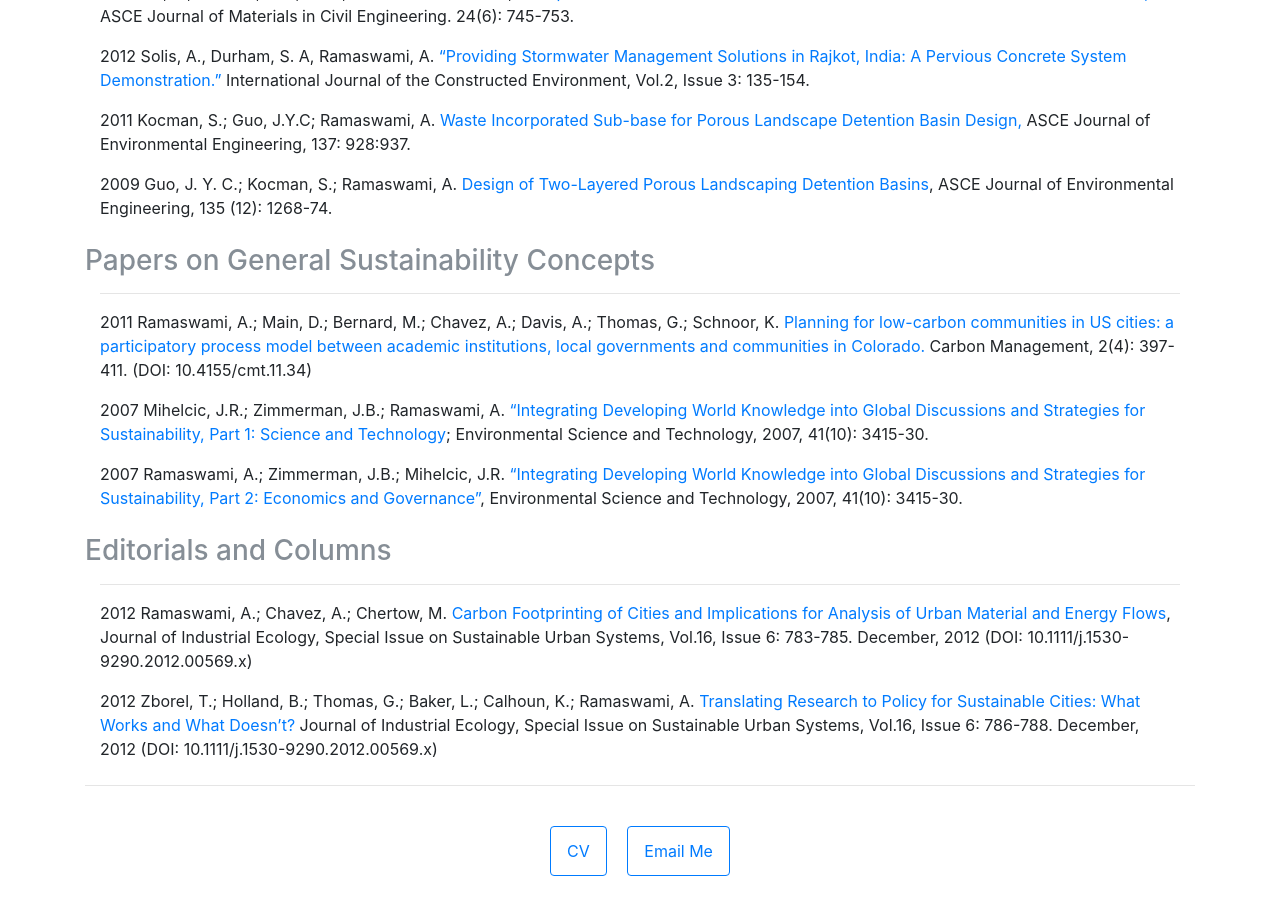
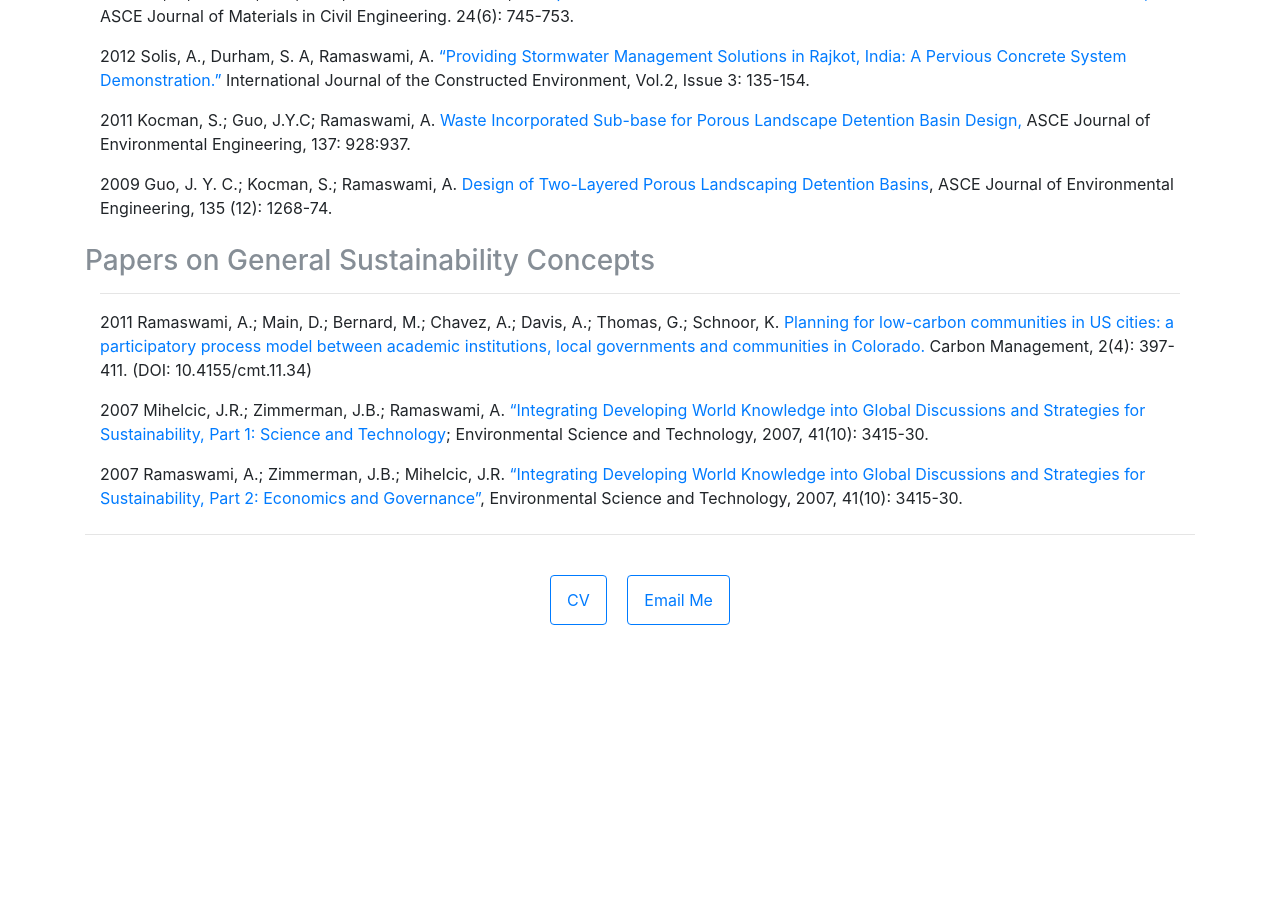
Before and after one commit to anuramaswami/anuramaswami.github.io, a Jekyll site: the page built from publications.html, in a window 1280 px wide and 900 px high, scrolled down 904 px. Built offline with Jekyll 4.4.1, drawn with Linux system fonts in a browser that asks for light colours; nearby versions of some CDN libraries; after the commit the page ends 1553 px from its top, so only the background shows below that; some of the changed text lies outside the part shown.

Commit message:
moved editorials and columns to news

```diff
--- a/_includes/navigation.html
+++ b/_includes/navigation.html
@@ -12,7 +12,7 @@
           <a class="nav-link" href="https://anuramaswami.com">About</a>
         </li>
         <li class="nav-item">
-          <a class="nav-link" href="https://anuramaswami.com/news-and-media">News & Media</a>
+          <a class="nav-link" href="https://anuramaswami.com/news">In The News</a>
         </li>
         <li class="nav-item">
           <a class="nav-link" href="https://anuramaswami.com/publications">Publications</a>
--- a/publications.html
+++ b/publications.html
@@ -133,30 +131,7 @@
             and Governance”</a>, Environmental Science and Technology, 2007, 41(10): 3415-30. </p>
         </div>
       </div> <!-- end container -->
-
     </div> <!-- End of Papers on General Sustainability Concepts -->
 
-    <div class="my-4"> <!-- Editorials and Columns -->
-      <h3 class="text-muted">Editorials and Columns</h3>
-      <div class="container">
-        <hr/>
-        <div>
-          <p>2012 Ramaswami, A.; Chavez, A.; Chertow, M. <a
-                  href="http://onlinelibrary.wiley.com/doi/10.1111/j.1530-9290.2012.00569.x/abstract">Carbon
-            Footprinting of Cities and Implications for Analysis of Urban Material and Energy Flows</a>, Journal of
-            Industrial Ecology, Special Issue on Sustainable Urban Systems, Vol.16, Issue 6: 783-785. December, 2012
-            (DOI: 10.1111/j.1530-9290.2012.00569.x)</p>
-        </div>
-
-        <div>
-          <p>2012 Zborel, T.; Holland, B.; Thomas, G.; Baker, L.; Calhoun, K.; Ramaswami, A. <a
-                  href="http://onlinelibrary.wiley.com/doi/10.1111/j.1530-9290.2012.00565.x/abstract<">Translating
-            Research to Policy for Sustainable Cities: What Works and What Doesn’t?</a> Journal of Industrial Ecology,
-            Special Issue on Sustainable Urban Systems, Vol.16, Issue 6: 786-788. December, 2012 (DOI:
-            10.1111/j.1530-9290.2012.00569.x) </p>
-        </div>
-      </div> <!-- end container -->
-    </div> <!-- end editorials and columns section -->
   </div>
-
 </section>
```
Also changed, not shown: other parts of publications.html (+0 -2 lines), news-and-media.html (deleted, +0 -43 lines), news.html (added, +47 -0 lines).
